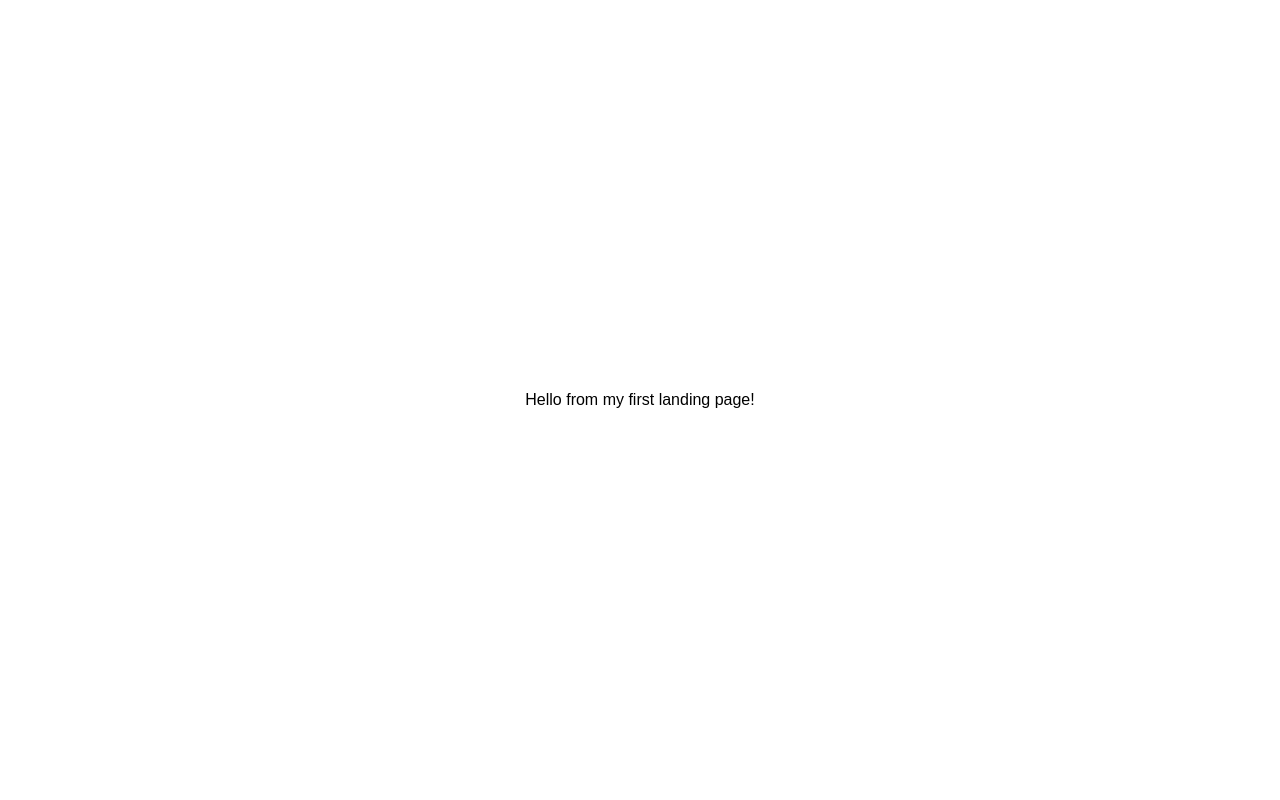
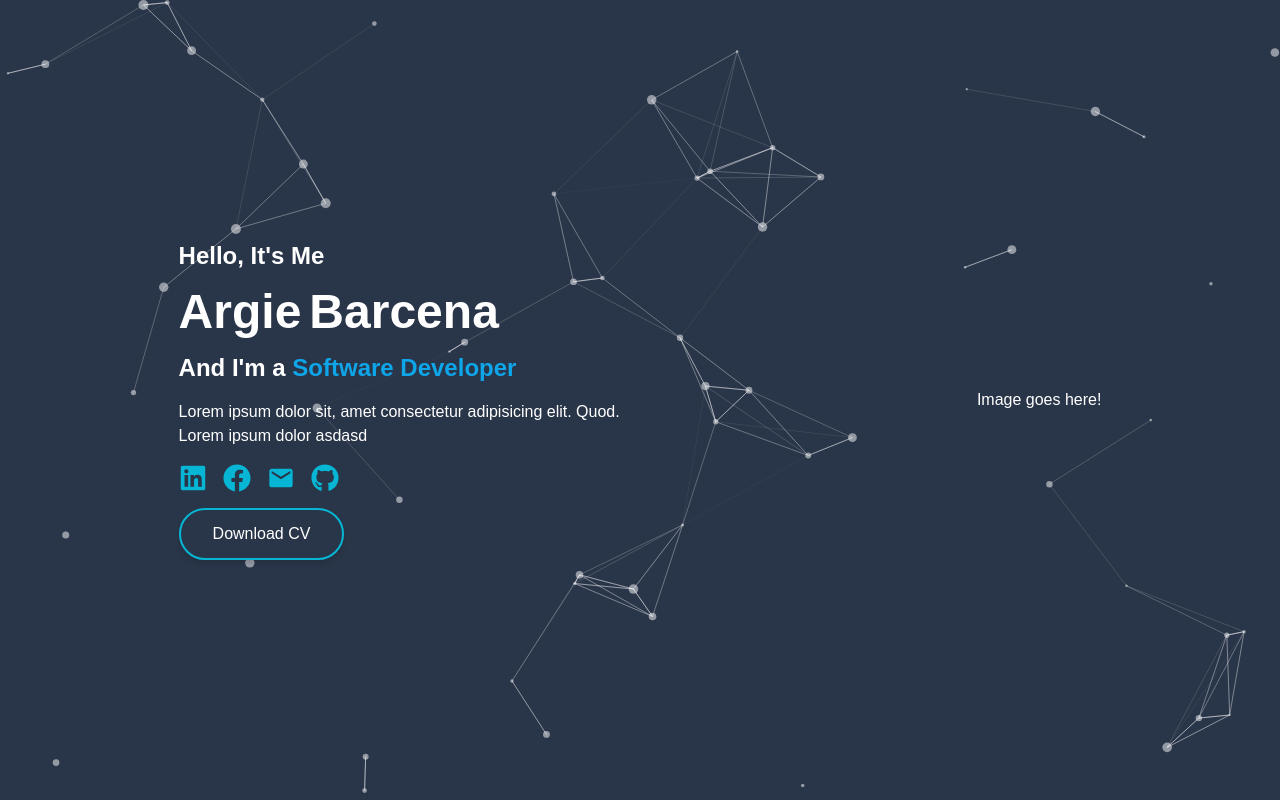
Before and after one commit to Zhi0105/argie, a React (Create React App) app: page / in a window 1280 px wide. Built offline with nearby package versions, Linux system fonts and the light colour scheme.

Commit message:
mod landing page

```diff
--- a/package.json
+++ b/package.json
@@ -7,6 +7,7 @@
     "@testing-library/jest-dom": "^5.16.5",
     "@testing-library/react": "^13.4.0",
     "@testing-library/user-event": "^13.5.0",
+    "axios": "^1.3.4",
     "dayjs": "^1.11.7",
     "framer-motion": "^10.8.5",
     "lodash": "^4.17.21",
@@ -15,8 +16,10 @@
     "react-hook-form": "^7.43.3",
     "react-icons": "^4.7.1",
     "react-lazy-load-image-component": "^1.5.6",
+    "react-particles": "^2.9.3",
     "react-router-dom": "^6.8.2",
     "react-scripts": "5.0.1",
+    "tsparticles": "^2.9.3",
     "web-vitals": "^2.1.4",
     "zustand": "^4.3.5"
   },
--- a/public/index.html
+++ b/public/index.html
@@ -11,7 +11,7 @@
     />
     <link rel="apple-touch-icon" href="%PUBLIC_URL%/logo192.png" />
     <link rel="manifest" href="%PUBLIC_URL%/manifest.json" />
-    <title>Argie</title>
+    <title>Argie Barcena</title>
   </head>
   <body>
     <noscript>You need to enable JavaScript to run this app.</noscript>
--- /dev/null
+++ b/src/Components/Pages/Landing/Index.js
@@ -0,0 +1,93 @@
+import React from 'react'
+import { FaFacebook, FaLinkedin, FaGithub } from 'react-icons/fa'
+import { MdMail } from 'react-icons/md'
+import { Link } from 'react-router-dom'
+import { downloadCV } from '../../../utils/helpers'
+
+export const Index = () => {
+  return (
+    <div className='index_main min-h-screen flex flex-row justify-around items-center'>
+
+      <div className="greet_container flex flex-col gap-4 text-white">
+
+        {/* START GREET */}
+        <div className='greet_detail font-bold text-2xl'>
+            <div>
+              Hello, It's Me
+            </div>
+        </div>
+        {/*  END GREET  */}
+
+        {/* START NAME */}
+        <div className='greet_detail_fullname flex flex-row gap-2 font-bold text-5xl'>
+            <div className='flex flex-row'>
+              <div>A</div>
+              <div>r</div>
+              <div>g</div>
+              <div>i</div>
+              <div>e</div>
+            </div>
+            <div className='flex flex-row'>
+              <div>B</div>
+              <div>a</div>
+              <div>r</div>
+              <div>c</div>
+              <div>e</div>
+              <div>n</div>
+              <div>a</div>
+
+            </div>
+        </div>
+
+        {/* END NAME */}
+
+        {/* START POSITION */}
+        <div className='greet_detail_occupation font-bold text-2xl'>
+          <div>
+            And I'm a <label className='text-[#0ea5e9]'>Software Developer</label>
+          </div>
+        </div>
+        {/*  END POSITION  */}
+
+
+        {/* START GREET */}
+        <div className='other_info flex flex-col'>
+          <div>
+            Lorem ipsum dolor sit, amet consectetur adipisicing elit. Quod.
+          </div>
+          <div>
+            Lorem ipsum dolor asdasd
+          </div>
+        </div>
+      {/*  END GREET  */}
+
+      {/* ICONS START */}
+      <div className='links flex flex-row gap-4'>
+        <Link to="https://www.linkedin.com/in/argie-barcena/" target='_blank'><FaLinkedin size={28} color='#06b6d4' /></Link>
+        <Link to="https://www.facebook.com/aia.argie" target='_blank'><FaFacebook size={28} color='#06b6d4' /></Link>
+        <Link to="#"><MdMail size={28} color='#06b6d4' /></Link>
+        <Link to="https://github.com/Zhi0105" target='_blank'><FaGithub size={28} color='#06b6d4' /></Link>
+      </div>
+      {/* ICONS END */}
+
+      <div className="cv_download">
+        <button onClick={() => downloadCV('http://localhost:3000/public/argie.pdf')}
+        className="relative inline-flex items-center justify-center p-4 px-8 py-3 overflow-hidden font-medium text-indigo-600 transition duration-300 ease-out border-2 border-[#06B6D4] rounded-full shadow-md group"
+        >
+          <span className="absolute inset-0 flex items-center justify-center w-full h-full text-white duration-300 -translate-x-full bg-[#06B6D4] group-hover:translate-x-0 ease">
+          <svg className="w-6 h-6" fill="none" stroke="currentColor" viewBox="0 0 24 24" xmlns="http://www.w3.org/2000/svg"><path strokeLinecap="round" strokeLinejoin="round" strokeWidth="2" d="M14 5l7 7m0 0l-7 7m7-7H3"></path></svg>
+          </span>
+          <span className="absolute flex items-center justify-center w-full h-full text-white transition-all duration-300 transform group-hover:translate-x-full ease">Download CV</span>
+          <span className="relative invisible">Download CV</span>
+        </button>
+      </div>
+
+      </div>
+
+      <div className='text-white'>
+        Image goes here!
+      </div>
+
+    </div>
+  )
+}
--- /dev/null
+++ b/src/Components/Pages/Landing/Skill.js
@@ -0,0 +1,11 @@
+import React from 'react'
+
+export const Skill = () => {
+  return (
+    <div className='min-h-screen flex justify-around items-center text-white'>
+      <div>
+        Hello from landing skills.
+      </div>
+  </div>
+  )
+}
--- a/src/Components/Pages/LandingPage.js
+++ b/src/Components/Pages/LandingPage.js
@@ -1,9 +1,12 @@
 import React from 'react'
+import { Index } from './Landing/Index'
+// import { Skill } from './Landing/Skill'
 
 export const LandingPage = () => {
   return (
-    <div className='min-h-screen flex justify-center items-center'>
-        Hello from my first landing page!
+    <div className='min-h-screen flex flex-col'>
+        <Index />
+        {/* <Skill /> */}
     </div>
   )
 }
--- /dev/null
+++ b/src/Components/Particles/Particle.js
@@ -0,0 +1,103 @@
+import React, { useCallback } from 'react'
+import Particles from "react-particles";
+import { loadFull } from "tsparticles";
+
+
+export const Particle = () => {
+    const particlesInit = useCallback(async engine => {
+      console.log(engine);
+      await loadFull(engine);
+  }, []);
+
+  const particlesLoaded = useCallback( container => {
+       console.log(container);
+  }, []);
+  return (
+    <Particles
+      id="tsparticles"
+      init={particlesInit}
+      loaded={particlesLoaded}
+      options={{
+        "fullScreen": {
+            "enable": true,
+            "zIndex": -1
+        },
+            background: {
+            color: {
+                value: "#293548",
+                "image": "",
+                "position": "50% 50%",
+                "repeat": "no-repeat",
+                "size": "cover"
+            },
+        },
+        fpsLimit: 120,
+        interactivity: {
+            events: {
+                onClick: {
+                    enable: true,
+                    mode: "push",
+                },
+                onHover: {
+                    enable: true,
+                    mode: "repulse",
+                },
+                resize: true,
+            },
+            modes: {
+                push: {
+                    quantity: 4,
+                },
+                repulse: {
+                    distance: 200,
+                    duration: 0.4,
+                },
+            },
+        },
+        particles: {
+            color: {
+                value: "#ffffff",
+            },
+
+              links: {
+                  color: "#fff",
+                  distance: 150,
+                  enable: true,
+                  opacity: 0.5,
+                  width: 1,
+              },
+            collisions: {
+                enable: true,
+            },
+            move: {
+                directions: "none",
+                enable: true,
+                outModes: {
+                    default: "bounce",
+                },
+                random: false,
+                speed: 2,
+                straight: false,
+            },
+            number: {
+                density: {
+                    enable: true,
+                    area: 800,
+                },
+                value: 50,
+            },
+            opacity: {
+                value: 0.5,
+            },
+            shape: {
+                type: "circle",
+            },
+            size: {
+                value: { min: 1, max: 5 },
+            },
+        },
+        detectRetina: true,
+      }}
+    />
+  )
+}
--- a/src/Components/Screens/LandingPageScreen.js
+++ b/src/Components/Screens/LandingPageScreen.js
@@ -1,10 +1,12 @@
 import React from 'react'
 import { PageTemplate } from '../../Template/PageTemplate'
 import { LandingPage } from '../Pages/LandingPage'
+import { Particle } from '../Particles/Particle'
 
 export const LandingPageScreen = () => {
   return (
     <PageTemplate>
+      <Particle />
       <LandingPage />
     </PageTemplate>
   )
--- a/src/Navigation/Navbar.js
+++ b/src/Navigation/Navbar.js
@@ -1,16 +1,17 @@
 import React from 'react'
 import { Link } from 'react-router-dom'
-import { AiFillGithub } from 'react-icons/ai'
 import RouteStore from '../Store/RouteStore'
 import { motion } from 'framer-motion'
+import _ from 'lodash'
 
 export const Navbar = () => {
 
-  const { route } = RouteStore();
+    const { route } = RouteStore(); // ROUTE STORE
+    let routeDebounce = _.debounce(() => { return ;}, 500) // NAVIGATION HIDE within 0.5 sec if route === /
 
-  if(route.pathname === '/') {
-    return ;
-  }
+    if(route.pathname === '/') {
+        return routeDebounce()
+    }
 
   return (
     <div className='navbar_menu flex justify-between text-sm md:hidden sm:hidden p-4 shadow-sm'>
@@ -56,12 +57,6 @@ export const Navbar = () => {
                     Contact
                 </Link>
             </motion.div>
-            <Link className='font-bold'>
-                |
-            </Link>
-            <Link to="https://github.com/Zhi0105" target="_blank">
-                <AiFillGithub size={18}/>
-            </Link>
         </div>
     </div>
   )
--- /dev/null
+++ b/src/utils/helpers.js
@@ -0,0 +1,14 @@
+export const downloadCV = (url) => {
+  fetch(url)
+  .then((response) => response.blob())
+  .then((blob) => {
+    const blobURL = window.URL.createObjectURL(new Blob([blob]))
+    const fileName = url.split("/").pop()
+    const aTag = document.createElement("a")
+    aTag.href = blobURL
+    aTag.setAttribute("download", fileName)
+    document.body.appendChild(aTag)
+    aTag.click()
+    aTag.remove()
+  })
+}
```
Also changed, not shown: 2 other files (tests, documents, lock files or other folders).
